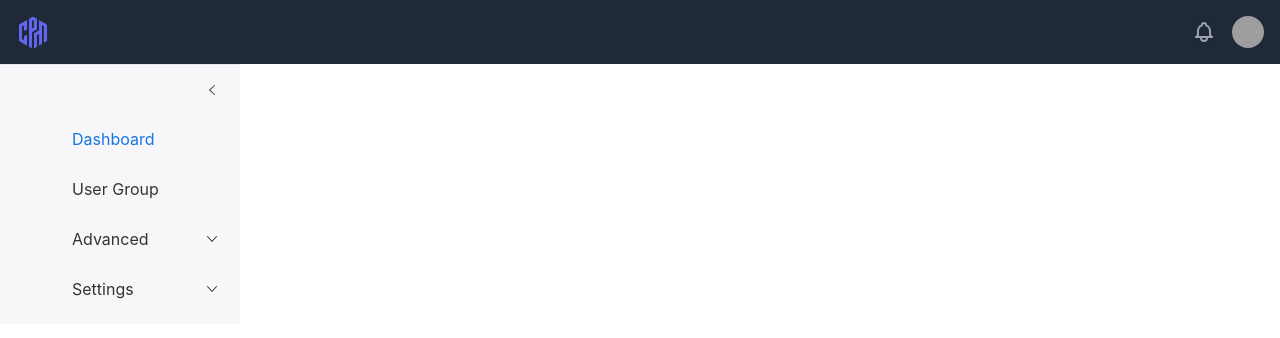
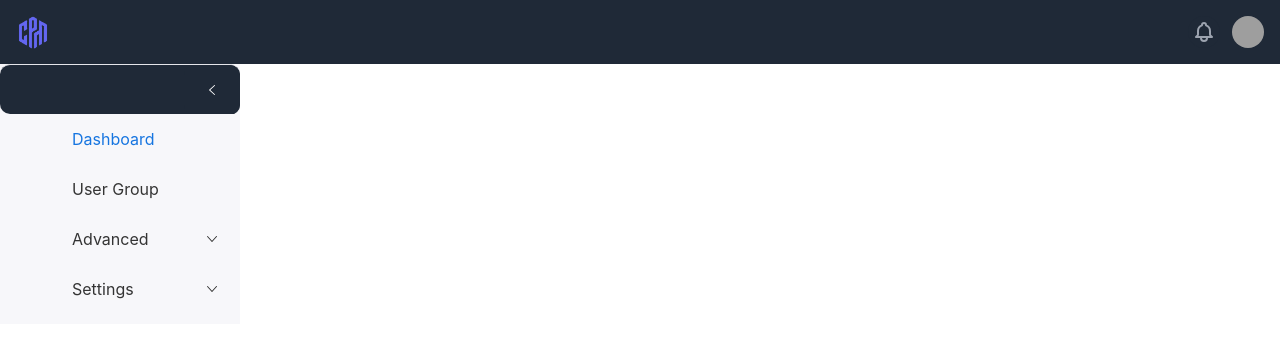
Before and after one commit to decentralized-86/major_2024, a React (Create React App) app in the folder client/: page / in a window 1280 px wide. Shown: the top 338 px of the page. Built offline with nearby package versions, Linux system fonts and the light colour scheme; grey boxes are pictures that could not be loaded; some icons are missing.

Commit message:
menu updated

```diff
--- a/client/src/Components/Menu/Menu.css
+++ b/client/src/Components/Menu/Menu.css
@@ -1 +1,16 @@
 @import "rsuite/dist/rsuite.css";
+
+.rs-sidenav-toggle {
+  position: relative;
+  background-color: #1f2937 !important;
+  border-radius: 10px;
+  button {
+    background-color: #1f2937 !important;
+    /* padding-top: ; */
+    height: 50px;
+    border-radius: 10px;
+    svg {
+      color: #ffffff;
+    }
+  }
+}
```
